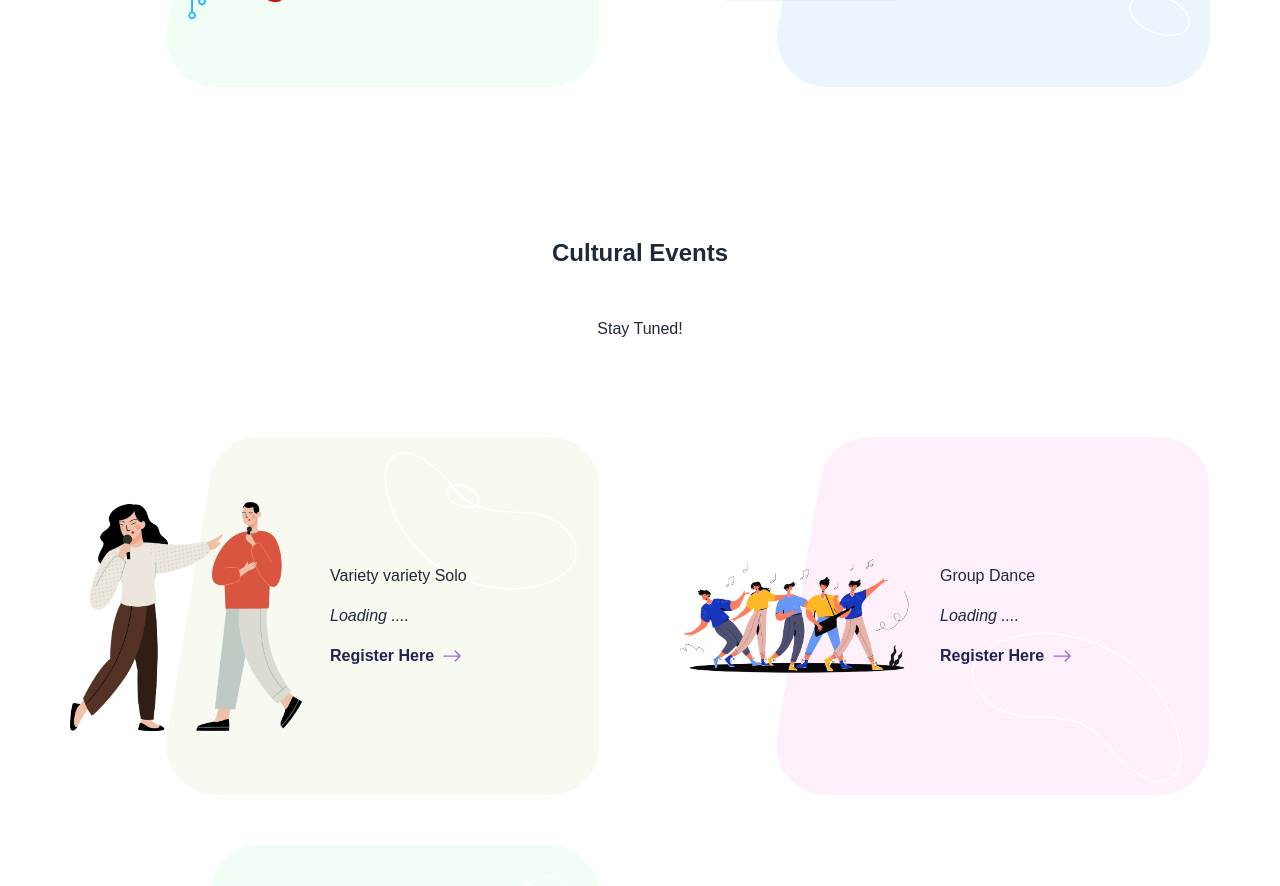
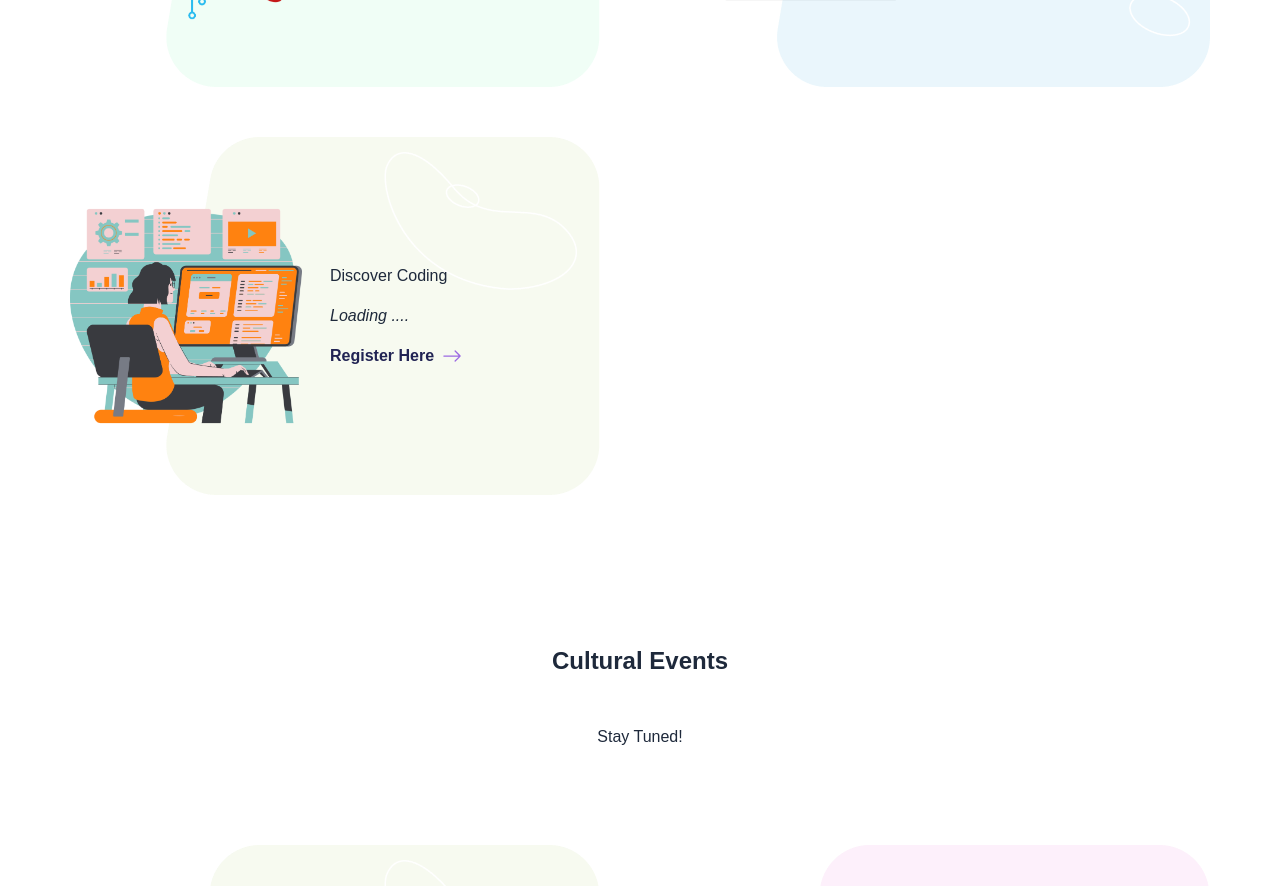
Before and after one commit to akshay1027/ENCINFO-2023, a React (Create React App) app: page / in a window 1280 px wide. Shown: the part 3540-4426 px from the top of the page. Built offline with nearby package versions, Linux system fonts and the light colour scheme.

Commit message:
added technical events

```diff
--- a/src/data.js
+++ b/src/data.js
@@ -25,6 +25,7 @@ import lyric from '../src/assets/img/events/lyric.png';
 import shortfilm from '../src/assets/img/events/shortfilm.png';
 import reel from '../src/assets/img/events/reel.png';
 import paper from '../src/assets/img/events/paper.png';
+import coding from '../src/assets/img/events/coding.png';
 // import about from '../src/assets/img/events/about.svg';
 
 //import other images
@@ -155,6 +156,16 @@ export const TechnicaleventsData = {
         'Loading ....',
       linkText: 'Register Here',
       url:'https://docs.google.com/forms/d/e/1FAIpQLSdtY5UgiC2Vd2EomvauZ-lLtS5rdqQBkobHUPHUlmg7OZPE8w/viewform',
+      delay: '800',
+    },
+    {
+      image: coding,
+      bgImage: Feature1BgImg,
+      title: 'Discover Coding',
+      description:
+        'Loading ....',
+      linkText: 'Register Here',
+      url:'https://docs.google.com/forms/d/e/1FAIpQLSffLNBmZdRl_gOmT_EnYDLrzIznvPSRmDavrmwGo_5I5obd9Q/viewform',
       delay: '800',
     },
   ],
```
Also changed, not shown: src/assets/img/events/coding.png (added).
